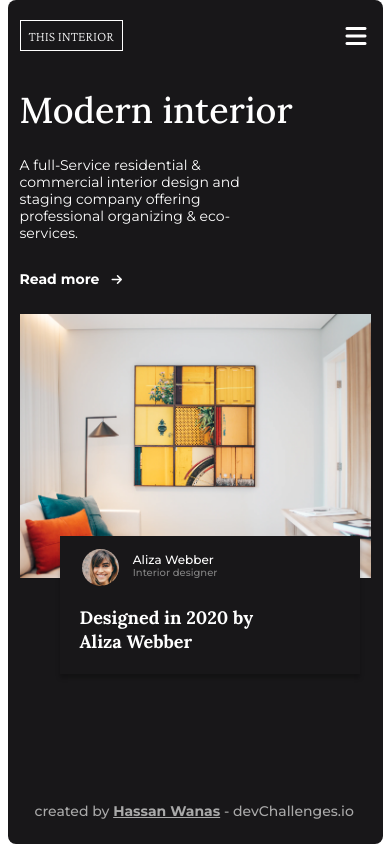
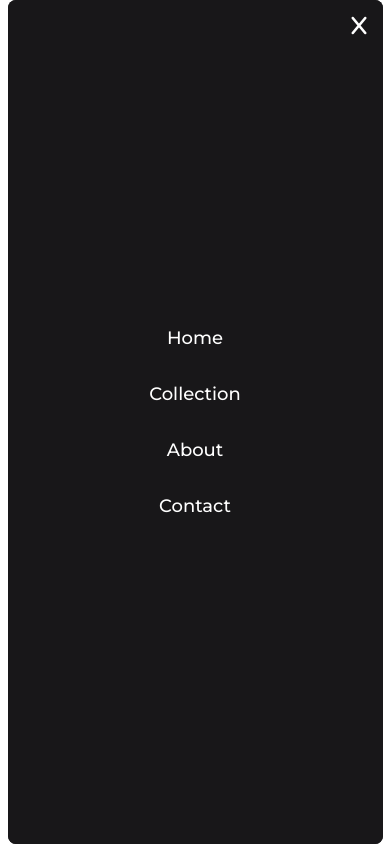
Before and after one commit to Hassan-Wanas/interior-consultant-Tailwindcss, a website: page index.html in a window 390 px wide. Both pictures are taken after a click on the icon 356 px from the left and 36 px from the top of the page. Drawn offline with nearby package versions, Linux system fonts and the light colour scheme.

Commit message:
add show & hide to menu

```diff
--- a/index.html
+++ b/index.html
@@ -51,17 +51,19 @@
         </div>
         <i
           class="fa-sharp fa-solid fa-bars cursor-pointer absolute top-5 right-4 text-2xl lg:hidden"
+          onclick="showMenu()"
         ></i>
         <div
-          class="absolute top-0 left-0 rounded-lg hidden bg-Black1 w-[375px] h-screen lg:static lg:h-6 lg:z-0"
+          id="menu"
+          class="absolute top-0 left-0 rounded-lg z-10 hidden bg-Black1 w-[375px] h-screen lg:static lg:h-6 lg:z-0 duration-100 ease-linear"
         >
-          <i class="fa-solid fa-x absolute top-3 right-4 text-xl lg:hidden"></i>
+          <i class="fa-solid fa-x absolute top-3 right-4 text-xl lg:hidden cursor-pointer" onclick="hideMenu()"></i>
           <ul
             class="flex justify-center items-center flex-col h-full gap-8 lg:static lg:flex-row"
           >
             <li>
               <a
-                class="font-Montserrat not-italic font-medium text-lg leading-[22px] hover:font-bold hover:border-b-2 duration-100 ease-linear"
+                class="font-Montserrat not-italic font-medium text-lg leading-[22px] hover:font-bold hover:border-b-2 duration-300 ease-linear"
                 href="#"
                 >Home</a
               >
@@ -157,6 +159,14 @@
         devChallenges.io
       </p>
     </main>
-    <script src="main.js"></script>
+    <script>
+      let menu = document.getElementById("menu");
+      function showMenu() {
+        menu.classList.remove("hidden");
+      }
+      function hideMenu() {
+        menu.classList.add('hidden')
+      }
+    </script>
   </body>
 </html>
--- a/main.js
+++ /dev/null
@@ -1,3 +0,0 @@
-document.querySelector('fa-bars').addEventListener('click',() => {
-  document.querySelector('menu').classList.add('block');
-})
--- a/tailwind.config.js
+++ b/tailwind.config.js
@@ -2,7 +2,6 @@
 module.exports = {
   content: [
     './index.html',
-    './main.js'
   ],
   theme: {
     extend: {
```
Also changed, not shown: output.css.
